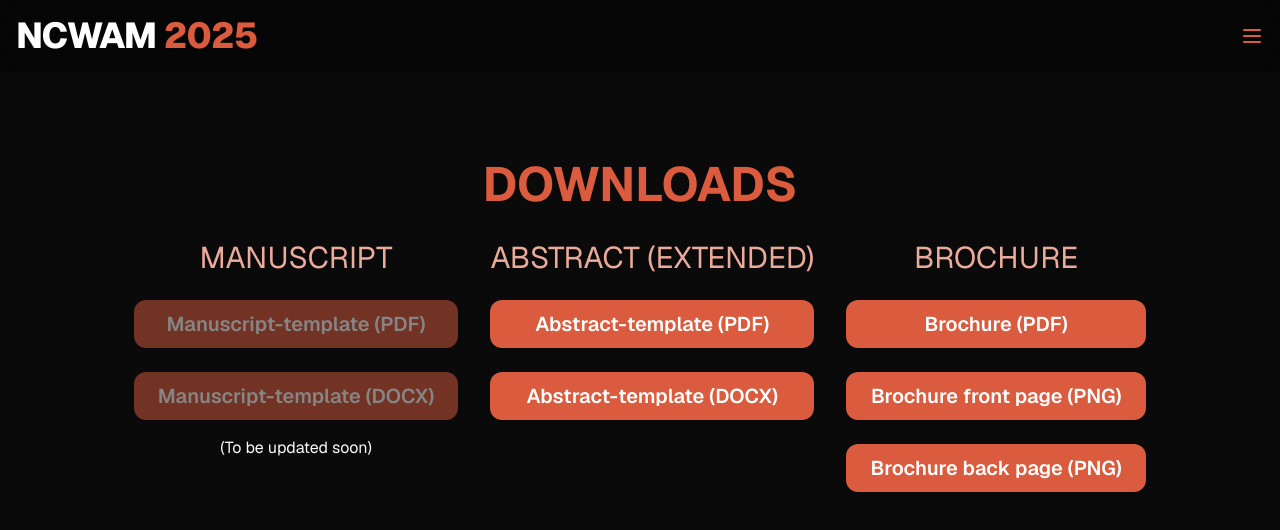
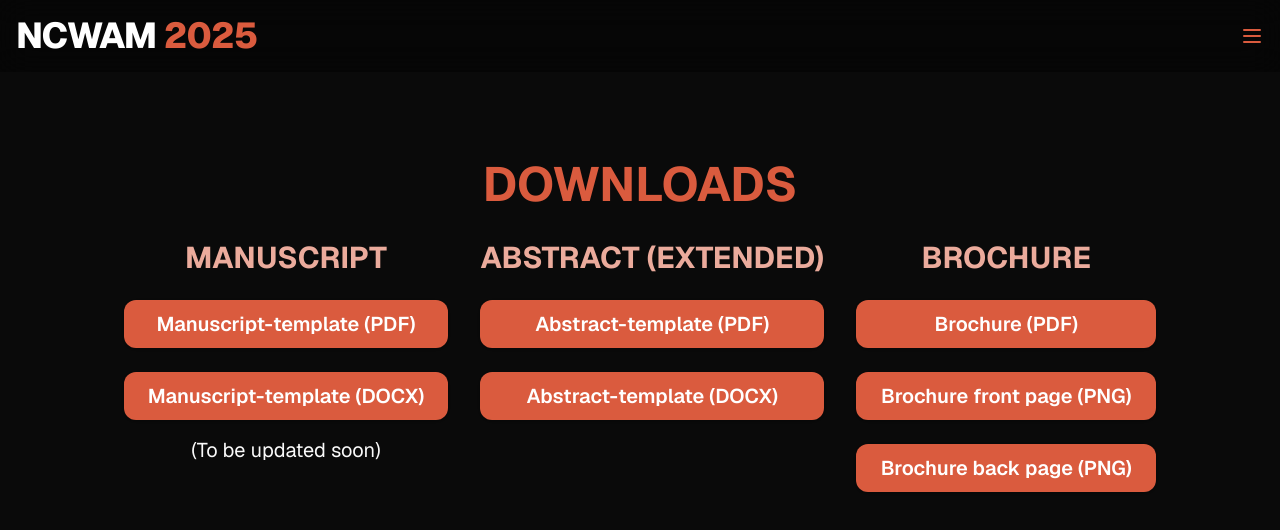
Before and after one commit to ncwam-bphc/website, a Next.js app: page /downloads in a window 1280 px wide. Shown: the top 530 px of the page. Built offline with nearby package versions, Linux system fonts and the light colour scheme.

Commit message:
enable again

```diff
--- a/src/app/downloads/page.tsx
+++ b/src/app/downloads/page.tsx
@@ -16,25 +16,19 @@ export default function AboutusPage() {
       </div>
       <div className="flex gap-8 max-lg:flex-col">
         <div className="flex min-w-[300px] flex-col gap-4 text-center text-xl md:text-3xl">
-          <div className="customcol text-nowrap text-center text-xl uppercase text-accent md:text-2xl lg:text-3xl">
+          <div className="customcol text-nowrap text-center text-xl font-bold uppercase text-accent md:text-2xl lg:text-3xl">
             Manuscript
           </div>
-          <Button
-            disabled
-            className="mt-2 rounded-xl bg-accent px-4 py-3 text-base font-semibold text-white hover:bg-accent/80 md:px-6 md:py-6 md:text-xl"
-          >
+          <Button className="mt-2 rounded-xl bg-accent px-4 py-3 text-base font-semibold text-white hover:bg-accent/80 md:px-6 md:py-6 md:text-xl">
             Manuscript-template (PDF)
           </Button>
-          <Button
-            disabled
-            className="mt-2 rounded-xl bg-accent px-4 py-3 text-base font-semibold text-white hover:bg-accent/80 md:px-6 md:py-6 md:text-xl"
-          >
+          <Button className="mt-2 rounded-xl bg-accent px-4 py-3 text-base font-semibold text-white hover:bg-accent/80 md:px-6 md:py-6 md:text-xl">
             Manuscript-template (DOCX)
           </Button>
-          <span className="text-base">(To be updated soon)</span>
+          <span className="text-base md:text-xl">(To be updated soon)</span>
         </div>
         <div className="flex min-w-[300px] flex-col gap-4 text-center text-xl md:text-3xl">
-          <div className="customcol text-nowrap text-center text-xl uppercase text-accent md:text-2xl lg:text-3xl">
+          <div className="customcol text-nowrap text-center text-xl font-bold uppercase text-accent md:text-2xl lg:text-3xl">
             Abstract (Extended)
           </div>
           <a
@@ -59,7 +53,7 @@ export default function AboutusPage() {
           </a>
         </div>
         <div className="flex min-w-[300px] flex-col gap-4 text-center text-xl md:text-3xl">
-          <div className="customcol text-nowrap text-center text-xl uppercase text-accent md:text-2xl lg:text-3xl">
+          <div className="customcol text-nowrap text-center text-xl font-bold uppercase text-accent md:text-2xl lg:text-3xl">
             Brochure
           </div>
           <a
```
